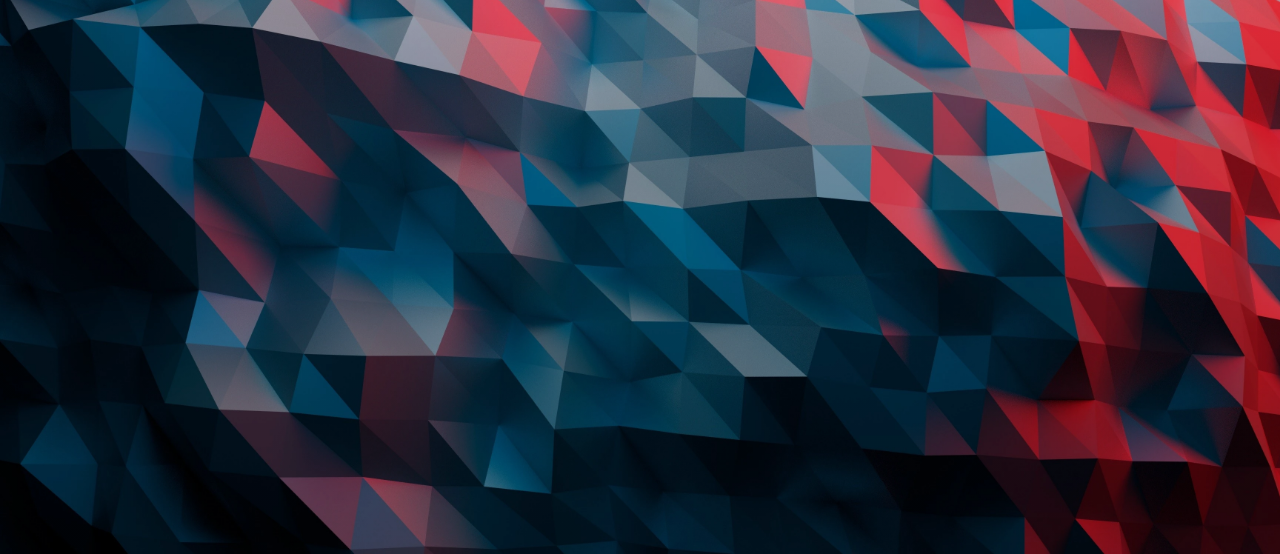
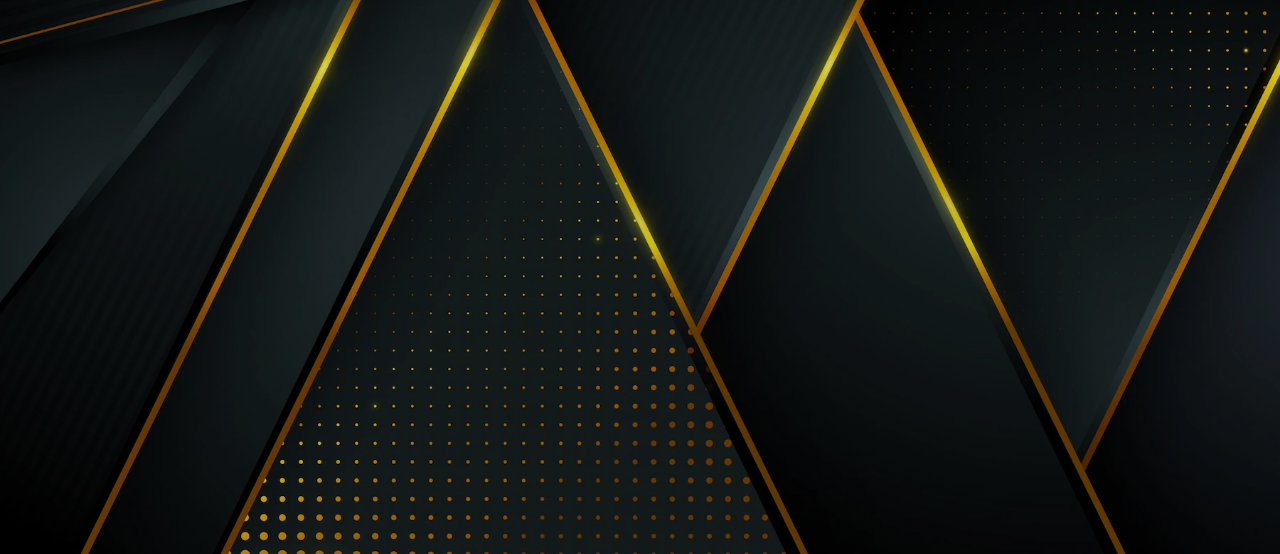
Before and after one commit to coolguy123432/PHS-Schedule, a plain HTML site: page index.html in a window 1280 px wide. Shown: the part 246-800 px from the top of the page. Drawn offline with nearby package versions, Linux system fonts and the light colour scheme.

Commit message:
blah blah

```diff
--- a/stylesheet.css
+++ b/stylesheet.css
@@ -1,6 +1,5 @@
-.parallax
-{
-    background-image: linear-gradient(to bottom, rgba(0, 0, 0, 0)   0%, rgba(0, 0, 0, 0.2), rgba(0, 0, 0, 0.2)),url(/imgs/low-poly-abstract-artwork-4k_1539371110.jpg.webp);
+.parallax {
+    background-image: linear-gradient(to bottom, rgba(0, 0, 0, 0) 0%, rgba(0, 0, 0, 0.2), rgba(0, 0, 0, 0.2)), url(/imgs/dark-paper-layers-wallpaper-with-golden-details_23-2148403401.webp);
     min-height: 100vh;
     background-attachment: fixed;
     background-position: center;
@@ -11,8 +10,7 @@
 }
 
 
-#content
-{
+#content {
     background-color: #181818;
     box-sizing: border-box;
     height: 100vh;
```
Also changed, not shown: imgs/dark-paper-layers-wallpaper-with-golden-details_23-2148403401.webp (added), 1 other file.
